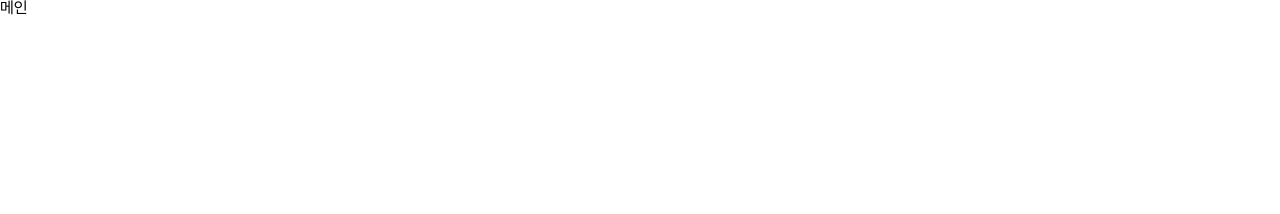
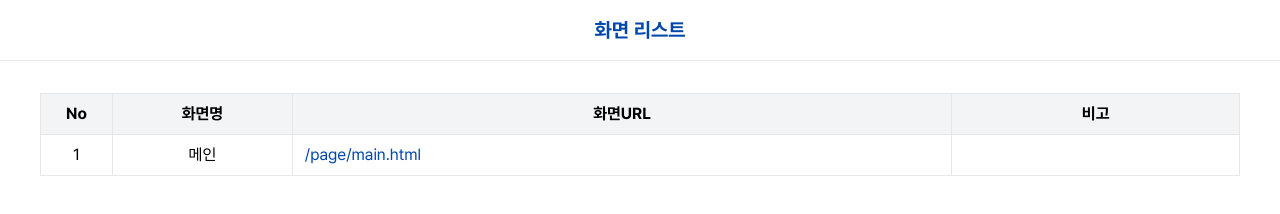
Before and after one commit to nayap1225/rno, a website built with Vite: page index.html in a window 1280 px wide. Built offline with nearby package versions, Linux system fonts and the light colour scheme.

Commit message:
메뉴리스트 작성

```diff
--- a/index.html
+++ b/index.html
@@ -8,10 +8,37 @@
   </head>
   <body>
     <div id="app">
-      <header></header>
-      <main>
-        <div class="container">
-          <a href="/page/main.html">메인</a>
+      <header class="border-b border-gray-200 bg-white/20 backdrop-blur-sm">
+        <div class="container-inner flex h-15 items-center justify-center">
+          <h1 class="font-bold text-xl text-blue-0047">화면 리스트</h1>
+        </div>
+      </header>
+      <main class="py-8">
+        <div class="container-inner">
+          <table class="w-full border-collapse table-fixed">
+            <colgroup>
+              <col class="w-18" />
+              <col class="w-[15%]" />
+              <col class="w-auto" />
+              <col class="w-[24%]" />
+            </colgroup>
+            <thead>
+              <tr>
+                <th class="border border-gray-200 bg-gray-100 p-2 text-center text-base">No</th>
+                <th class="border border-gray-200 bg-gray-100 p-2 text-center text-base">화면명</th>
+                <th class="border border-gray-200 bg-gray-100 p-2 text-center text-base">화면URL</th>
+                <th class="border border-gray-200 bg-gray-100 p-2 text-center text-base">비고</th>
+              </tr>
+            </thead>
+            <tbody>
+              <tr>
+                <td class="border border-gray-200 bg-white px-3 py-2 text-center text-base">1</td>
+                <td class="border border-gray-200 bg-white px-3 py-2 text-center text-base">메인</td>
+                <td class="border border-gray-200 bg-white px-3 py-2"><a href="/page/main.html" class="text-blue-0047">/page/main.html</a></td>
+                <td class="border border-gray-200 bg-white px-3 py-2 text-center text-base"></td>
+              </tr>
+            </tbody>
+          </table>
         </div>
       </main>
       <footer></footer>
```
